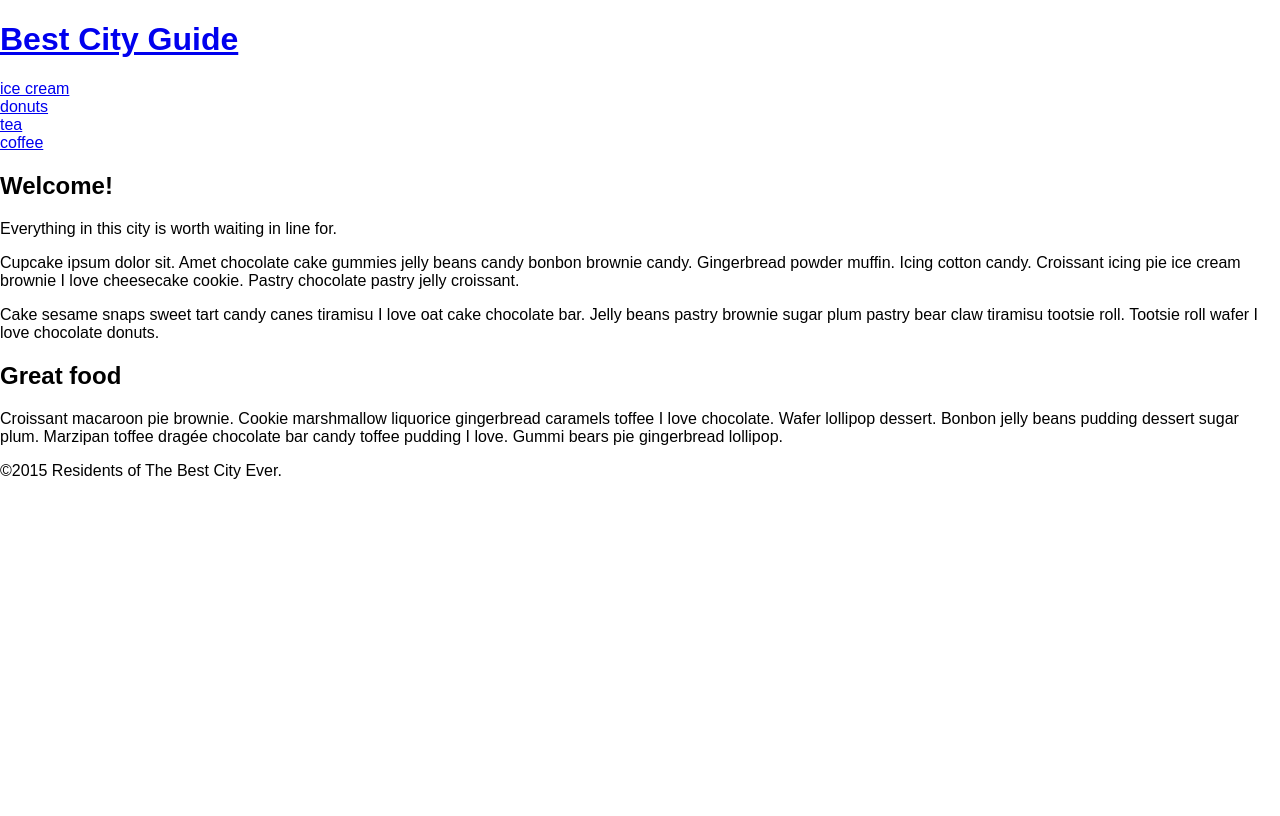
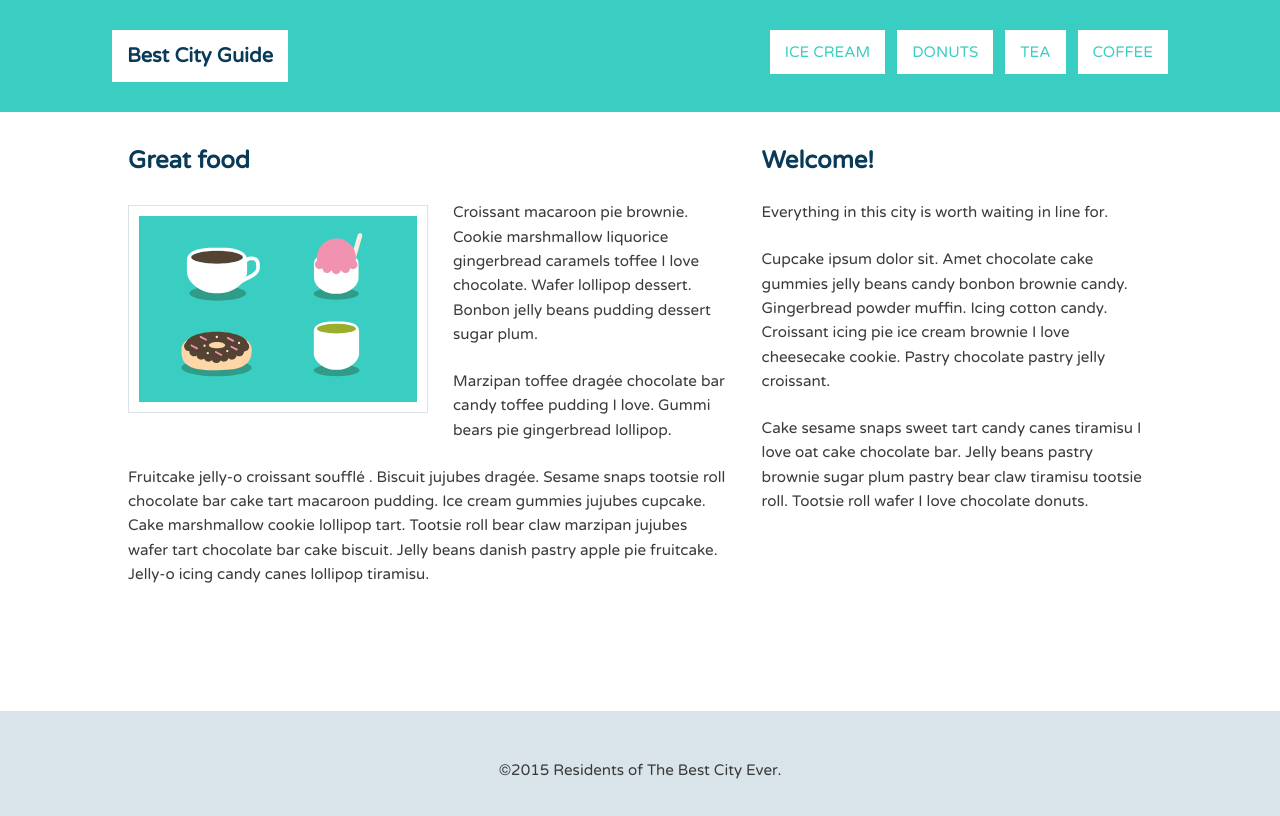
Before and after one commit to kristinasavova/css-layout, a plain HTML site: page index.html in a window 1280 px wide. Drawn offline with Linux system fonts and the light colour scheme.

Commit message:
Update style.css, index.html

```diff
--- a/css/style.css
+++ b/css/style.css
@@ -0,0 +1,222 @@
+/* Base Element Styles */
+
+/* Border-box forces any padding and borders into the width and height of an element
+instead of expanding it. */
+
+* {
+    box-sizing: border-box;
+}
+
+body {
+    font-family: 'Varela Round', sans-serif;
+    line-height: 1.6;
+    color: #3a3a3a;
+}
+
+p {
+    font-size: .95em;
+    margin-bottom: 1.5em;
+}
+
+h2,
+h3,
+a {
+    color: #093a58;
+}
+
+h2,
+h3 {
+    margin-top: 0;
+}
+
+a {
+    text-decoration: none;
+}
+
+/* Base Layout Styles */
+
+/* A wrapper (a container) is commonly used to center a layout on the page.
+The wrapper keeps a layout from looking too wide or too narrow depending on the device.
+There are two ways to create a container: using the body tag or adding a div. */
+
+/* Navigation */
+
+.name {
+    font-size: 1.25em;
+}
+
+.name,
+.main-nav li {
+    text-align: center;
+    background: #fff;
+    margin-top: 6px;
+    margin-bottom: 6px;
+}
+
+/* If we set the links display value to block, it will make them as wide as their
+parent elements, so full width and height of the links will be a clickable area. */
+
+.name a,
+.main-nav a {
+    padding: 10px 15px;
+    text-align: center;
+    display: block;
+}
+
+    .main-nav a {
+        font-size: .95em;
+        color: #3acec2;
+        text-transform: uppercase;
+    }
+
+    .main-nav a:hover {
+        color: #093a58;
+    }
+
+/* Layout Containers */
+
+/* Using auto for margin centers the wrappers in the browser. */
+
+.container {
+    padding-left: 1em;
+    padding-right: 1em;
+}
+
+/* A parent container with floated elements may not always collapse to no height at all;
+if the container includes a padding or height value, it'll have some visible height. */
+
+/* There are a two common ways to force a collapsed element to expand to the full
+height of its floated child elements: setting the parent element's overflow value to
+hidden or auto or clearing the floats with a CSS pseudo-element */
+
+.main-header {
+    padding-top: 1.5em;
+    padding-bottom: 1.5em;
+    background: #3acec2;
+    margin-bottom: 30px;
+    /* overflow: hidden; */
+}
+
+.main-footer {
+    text-align: center;
+    padding: 2em 0;
+    background: #d9e4ea;
+    min-height: 89px;;
+}
+
+/* Media Queries */
+
+/* When you use a mobile-first layout approach, you serve the basic layout styles
+and minimal amount of code to style a page for a small, mobile device first.
+Then, using media queries, you add breakpoints which adjust the layout for wider screens. */
+
+/* The max-width value of 1000px establishes the maximum size that the growing is
+allowed to reach. For example, in a browser viewport that is 1400 pixels or wider,
+the container will always be 1000 pixels wide and will not grow any wider. */
+
+@media (min-width: 769px) {
+
+    .container {
+        width: 85%;
+        max-width: 1150px;
+        margin: 0 auto;
+    }
+
+    /* A sticky footer sticks to the bottom of the page regardless of the amount of
+    content on the page. 1 VH - viewport height - is equal to 1/100 of the height of
+    the viewport. */
+
+    .wrap {
+        min-height: calc(100vh - 89px);
+    }
+
+    /* Inline elements, like images, links and span tags, do not create line breaks in
+    a layout; they appear on the same line as the content and elements beside them.
+    Block-level elements, like divs, paragraphs and headings, stack on top of
+    each other and expand to fill their parent. */
+
+    /* The browser does not apply width and height properties, or top and bottom margin
+    settings to inline elements. They only accept left/right margins and any padding. */
+
+    /* The advantage to using inline-block is that you can style inline-block elements as
+    block elements. You can apply width, height, top/bottom margins and padding. */
+
+    /* The biggest difference between floats and inline-block is that floated elements
+    are taken out of the normal document flow and content flows, or wraps, alongside
+    them. */
+
+    /* .name,
+    .main-nav li {
+        display: inline-block;
+    } */
+
+    /* This method "undoes" the default whitespace. The negative margin pulls the list
+    items towards each other to close the gaps. */
+
+    /* .main-nav li {
+        margin-right: -0.3125em;
+    } */
+
+    /* With floats, we don't have to worry about the the extra whitespace that can appear
+    when using inline or inline-block. Floated elements will sit adjacent to each
+    other regardless of the HTML whitespace between them. */
+
+    /* The floats in the header caused a common, undesirable layout behavior you'll
+    likely face when using floats. When you float elements, the parent container no longer
+    honors the space of the floated elements inside it, so its height collapses. */
+
+    .main-nav {
+        float: right;
+    }
+
+        .main-nav li {
+            float: left;
+            margin-left: 12px;
+        }
+
+    .name {
+        float: left;
+    }
+
+    /* Columns */
+
+    /* The spaces between columns are called gutters. */
+
+    .col {
+        float: right;
+        padding-left: 1em;
+        padding-right: 1em;
+    }
+
+    .primary {
+        width: 40%;
+    }
+
+    .secondary {
+        width: 60%;
+    }
+
+    /* A floated element is technically a block-level element (it accepts any width,
+    height, padding or margins values), but it behaves like an inline element because
+    it doesn't exist on a line of its own, and surrounding content flows around it. */
+
+    .feat-img {
+        width: 300px;
+        float: left;
+        margin-top: 5px;
+        margin-right: 25px;
+        margin-bottom: 25px;
+        padding: 10px;
+        border: solid 1px #d9e4ea;
+    }
+
+    /* A clearfix fixes the collapsing issue by forcing a container to expand and
+    contain the floated elements. The clear property with the value both clears any
+    collapsed space created by floats on both sides of the container. */
+
+    .clearfix::after {
+        content: "";
+        display: table;
+        clear: both;
+    }
+}
--- a/index.html
+++ b/index.html
@@ -3,11 +3,14 @@
 <head>
 	<meta name="viewport" content="width=device-width, initial-scale=1.0">
 	<title>Best City Guide</title>
+	<link href='https://fonts.googleapis.com/css?family=Varela+Round' rel='stylesheet' type='text/css'>
 	<link rel="stylesheet" href="css/normalize.css">
 	<link rel="stylesheet" href="css/style.css">
 </head>
 <body>
+	<div class="wrap">
 		<header class="main-header">
+			<div class="container clearfix">
 				<h1 class="name"><a href="#">Best City Guide</a></h1>
 				<ul class="main-nav">
 					<li><a href="#">ice cream</a></li>
@@ -15,16 +18,24 @@
 					<li><a href="#">tea</a></li>
 					<li><a href="#">coffee</a></li>
 				</ul>
+			</div>
 		</header>
-
+		<div class="container clearfix">
+			<div class="primary col">
 				<h2>Welcome!</h2>
 				<p>Everything in this city is worth waiting in line for.</p>
 				<p>Cupcake ipsum dolor sit. Amet chocolate cake gummies jelly beans candy bonbon brownie candy. Gingerbread powder muffin. Icing cotton candy. Croissant icing pie ice cream brownie I love cheesecake cookie. Pastry chocolate pastry jelly croissant.</p>
 				<p>Cake sesame snaps sweet tart candy canes tiramisu I love oat cake chocolate bar. Jelly beans pastry brownie sugar plum pastry bear claw tiramisu tootsie roll. Tootsie roll wafer I love chocolate donuts.</p>
-
+			</div>
+			<div class="secondary col">
 				<h2>Great food</h2>
-	<p>Croissant macaroon pie brownie. Cookie marshmallow liquorice gingerbread caramels toffee I love chocolate. Wafer lollipop dessert. Bonbon jelly beans pudding dessert sugar plum. Marzipan toffee drag&#233;e chocolate bar candy toffee pudding I love. Gummi bears pie gingerbread lollipop.</p>
-
+				<img class="feat-img" src="img/treats.svg" alt="Drinks and eats">
+				<p>Croissant macaroon pie brownie. Cookie marshmallow liquorice gingerbread caramels toffee I love chocolate. Wafer lollipop dessert. Bonbon jelly beans pudding dessert sugar plum.</p>
+				<p>Marzipan toffee drag&#233;e chocolate bar candy toffee pudding I love. Gummi bears pie gingerbread lollipop.</p>
+				<p>Fruitcake jelly-o croissant souffl&#233; . Biscuit jujubes drag&#233;e. Sesame snaps tootsie roll chocolate bar cake tart macaroon pudding. Ice cream gummies jujubes cupcake. Cake marshmallow cookie lollipop tart. Tootsie roll bear claw marzipan jujubes wafer tart chocolate bar cake biscuit. Jelly beans danish pastry apple pie fruitcake. Jelly-o icing candy canes lollipop tiramisu.</p>
+			</div>
+		</div>
+	</div>
 	<footer class="main-footer">
 		<p>&copy;2015 Residents of The Best City Ever.</p>
 	</footer>
```
Lines whose indentation alone changed are shown as unchanged.
